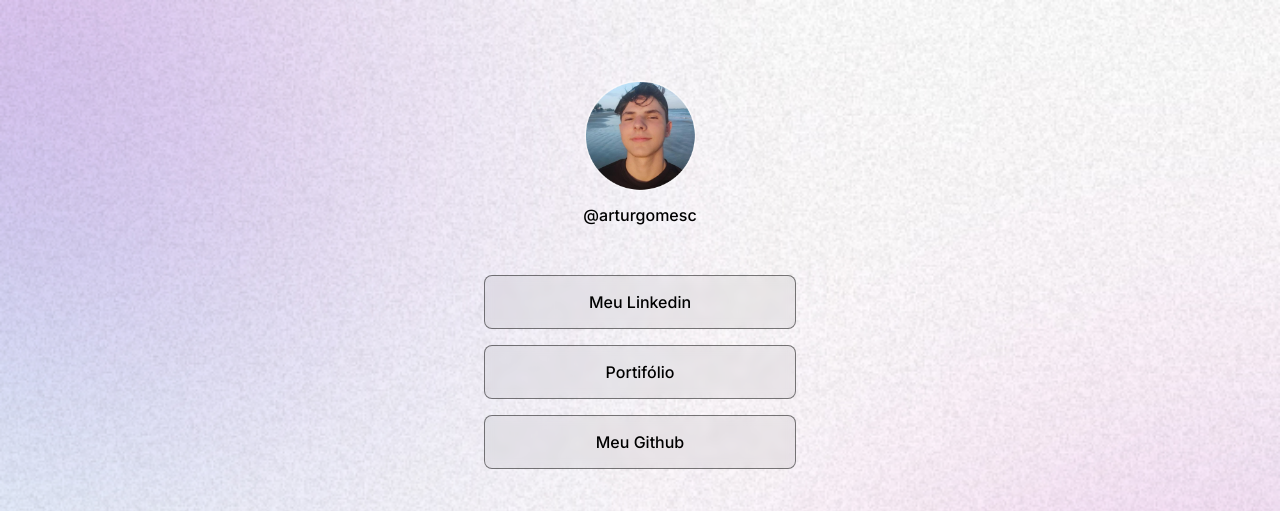
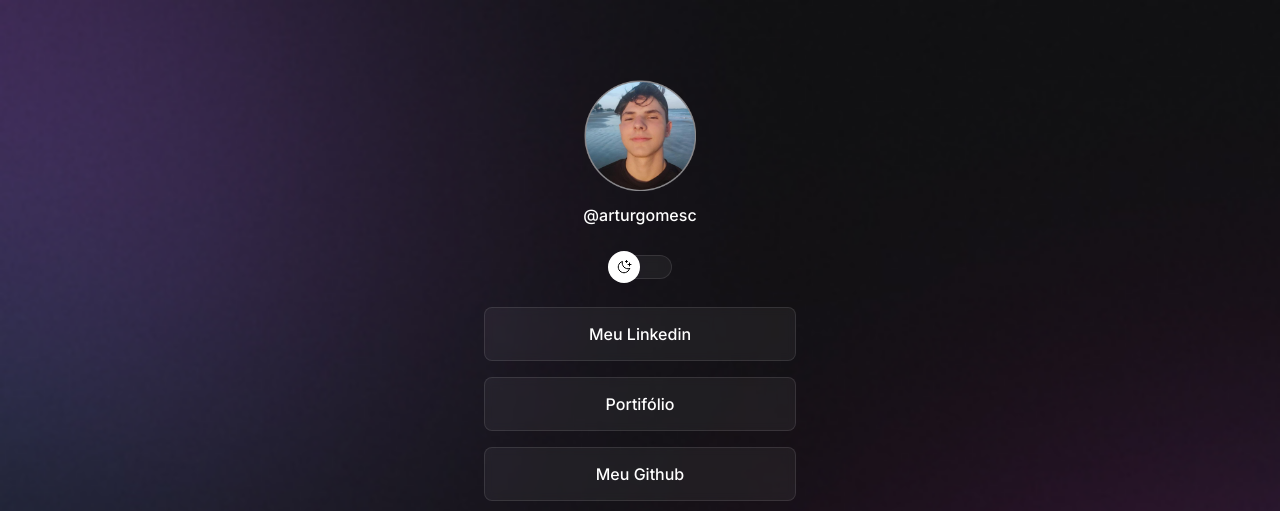
Before and after one commit to arturgomesc/DevLinks, a plain HTML site: page index.html in a window 1280 px wide. Shown: the top 511 px of the page. Drawn offline with nearby package versions, Linux system fonts and the light colour scheme; a web font is replaced by a local one.

Commit message:
add:button_dark_and_right

```diff
--- a/index.html
+++ b/index.html
@@ -1,5 +1,5 @@
 <!DOCTYPE html>
-<html lang="pt-br" class="light">
+<html lang="pt-br" class="">
     <head>
 
         <link
@@ -28,6 +28,11 @@
                 />
                 <p>@arturgomesc</p>
             </div>
+            <div id="switch">
+                <button></button>
+                <span></span>
+            </div>
+
             <ul>
                 <li>
                     <a href="https://www.linkedin.com/in/artur-gomes-22b89223b/" target="_blank">Meu Linkedin</a> <!-- target=_blank: abre a página em uma nova aba-->
--- a/style.css
+++ b/style.css
@@ -7,11 +7,12 @@
 
 :root {
     --text-color: white;
-    --bg-url: url(./assets/Interface=Mobile\,\ Theme=Dark\ mode.jpg)
+    --bg-url: url(./assets/bg-mobile.jpg);
     --stroke-color: rgba(255, 255, 255, 0.1);
     --surface-color: rgba(255, 255, 255, 0.05);
-    --surface-color-holder: rgba(0, 0, 0, 0.02);
-    --highlight-color: rgba(0, 0, 0, 0.1);
+    --surface-color-hover: rgba(0, 0, 0, 0.02);
+    --highlight-color: rgba(255, 255, 255, 0.2);
+    --switch-bg-url: url(assets/moon_stars.svg);
 }
 
 .light {
@@ -19,8 +20,9 @@
     --bg-url: url(./assets/bg-mobile-light.jpg);
     --stroke-color: rgba(0, 0, 0, 0.5);
     --surface-color: rgba(0, 0, 0, 0.05);
-    --surface-color-holder: rgba(0, 0, 0, 0.02);
+    --surface-color-hover: rgba(0, 0, 0, 0.02);
     --highlight-color: rgba(0, 0, 0, 0.1);
+    --switch-bg-url: url(assets/sun.svg);
 }
 
 body {
@@ -47,6 +49,7 @@ body * {
     padding: 0 24px;
 }
 
+/* Profile */
 #profile {
     text-align: center;
     padding: 24px; /* padding: define a distancia de um elemento a sua borda. */
@@ -60,6 +63,47 @@ body * {
     font-weight: 500;
     line-height: 24px;
     margin-top: 8px;
+}
+
+/* switch */
+
+#switch {
+    position: relative;
+    width: 64px;
+
+    margin: 4px auto;
+}
+
+#switch button {
+    width: 32px;
+    height: 32px;
+    background: white var(--switch-bg-url) no-repeat center;
+    border: 0;
+    border-radius: 50%;
+
+    position: absolute;
+    top: 50%;
+    left: 0;
+    z-index: 1;
+    transform: translateY(-50%);
+
+}
+
+.light #switch button {
+    right: 0;
+    left: initial;
+
+}
+
+#switch span {
+    display: block;
+    width: 64px;
+    height: 24px;
+    background: var(--surface-color);
+    border: 1px solid var(--stroke-color);
+    backdrop-filter: blur(4px);
+    -webkit-backdrop-filter: blur(4px);
+    border-radius: 9999px;
 }
 
 /* links */
@@ -96,7 +140,7 @@ ul li a {
 
 /* pseudo-selector */
 ul li a:hover {
-    background: var(--surface-color-holder);
+    background: var(--surface-color-hover);
     border: 1.5px solid var(--text-color);
 }
 
```
Also changed, not shown: assets/bg-mobile.jpg (renamed from assets/Interface=Mobile, Theme=Dark mode.jpg), assets/moon_stars.svg (added), assets/sun.svg (added).
